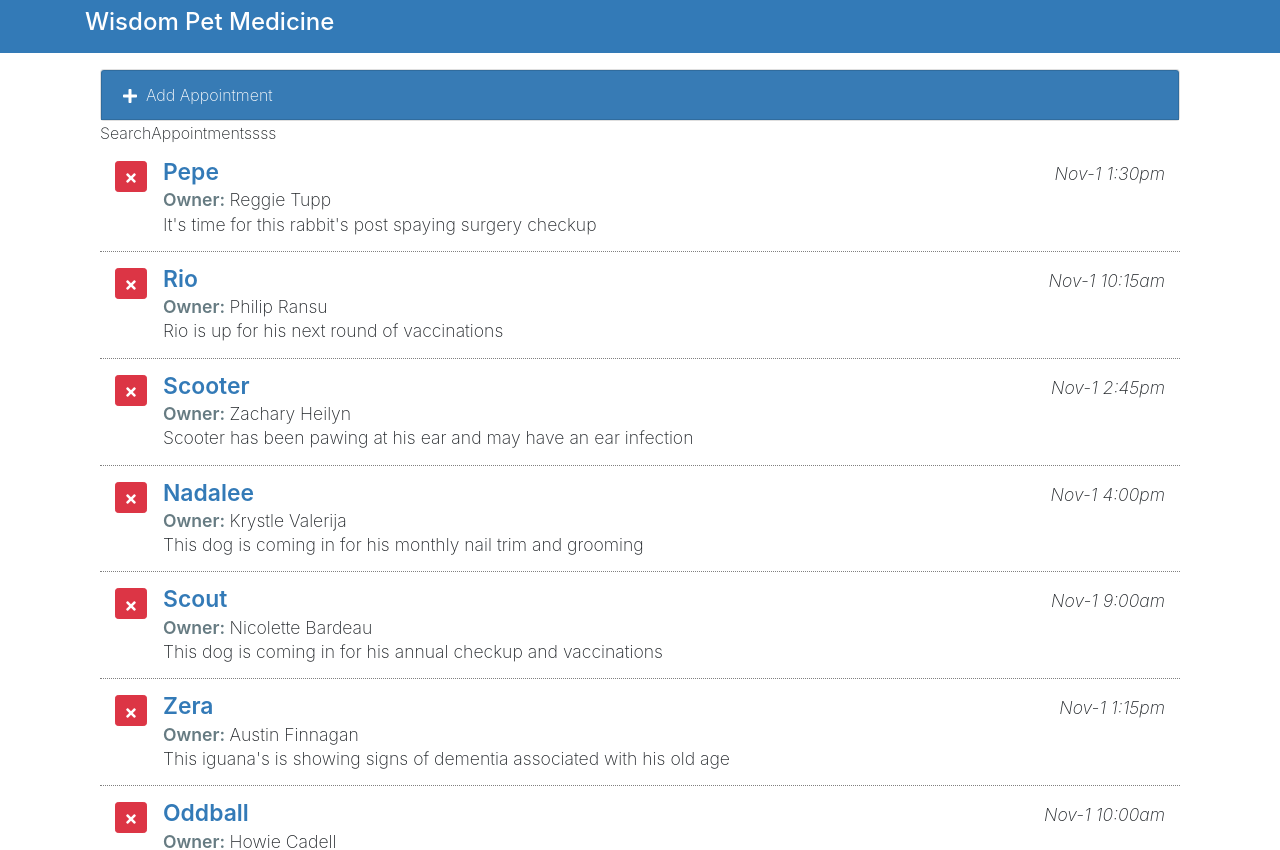
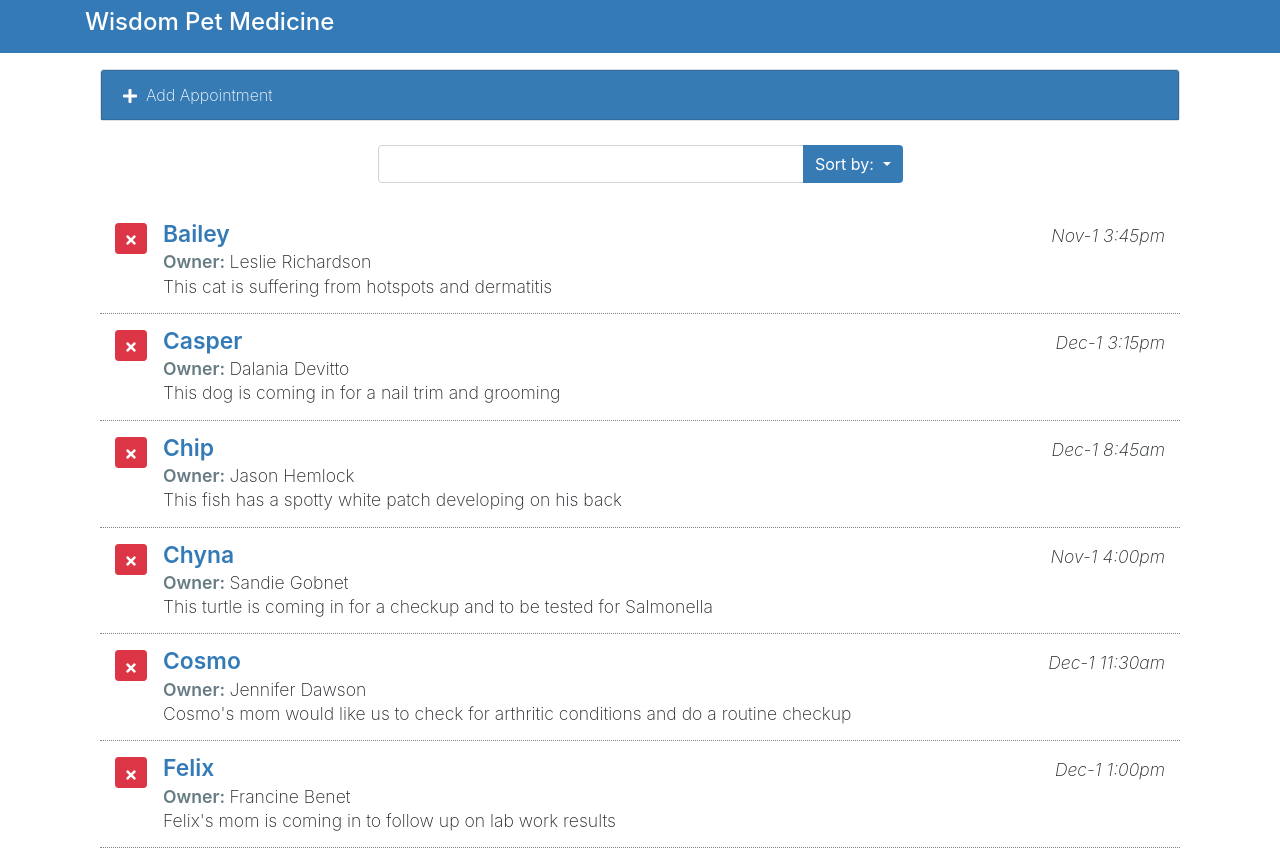
Before and after one commit to johnmorrisQADeveloper/004_react_interface, a React (Create React App) app: page / in a window 1280 px wide. Shown: the top 850 px of the page. Built offline with nearby package versions, Linux system fonts and the light colour scheme.

Commit message:
search component

```diff
--- a/src/components/App.js
+++ b/src/components/App.js
@@ -9,6 +9,8 @@
     myName: 'JohnMorris',
     myAppointments: [],
     formDisplay: false,
+    orderBy: 'petName',
+    orderDir: 'asc',
     lastIndex: 0
   }
   componentDidMount() {
@@ -47,6 +49,22 @@
     })
   }
   render() {
+    let order
+    let filteredApts = this.state.myAppointments
+    if (this.state.orderDir === 'asc') {
+      order = 1
+    } else {
+      order = -1
+    }
+    filteredApts.sort((a,b) => {
+      if (a[this.state.orderBy].toLowerCase() <
+          b[this.state.orderBy].toLowerCase()
+      ) {
+        return -1 * order
+      } else {
+        return 1 * order
+      }
+    })
     return (
       <main className="page bg-white" id="petratings">
         <div className="container">
@@ -60,7 +78,7 @@
                 />
                 <SearchAppointments />
                 <ListAppointments
-                  myAppointments={this.state.myAppointments}
+                  myAppointments={filteredApts}
                   deleteAppointment={this.deleteAppointment}
                 />
               </div>
--- a/src/components/SearchAppointments.js
+++ b/src/components/SearchAppointments.js
@@ -3,8 +3,47 @@
 export default class SearchAppointments extends Component {
   render() {
     return (
-      <div>
-        SearchAppointmentssss
+      <div className="search-appointments row justify-content-center my-4">
+        <div className="col-md-6">
+          <div className="input-group">
+            <input
+              id="SearchApts"
+              type="text"
+              className="form-control"
+              aria-label="Search Appointments"
+            />
+            <div className="input-group-append">
+              <button
+                type="button"
+                className="btn btn-primary dropdown-toggle"
+                data-toggle="dropdown"
+                aria-haspopup="true"
+                aria-expanded="false"
+              >
+                Sort by: <span className="caret" />
+              </button>
+
+              <div className="sort-menu dropdown-menu dropdown-menu-right">
+                <button className="sort-by dropdown-item" href="#">
+                  Pet Name
+              </button>
+                <button className="sort-by dropdown-item" href="#">
+                  Date
+              </button>
+                <button className="sort-by dropdown-item" href="#">
+                  Owner
+              </button>
+                <div role="separator" className="dropdown-divider" />
+                <button className="sort-by dropdown-item" href="#">
+                  Asc
+              </button>
+                <button className="sort-by dropdown-item" href="#">
+                  Desc
+              </button>
+              </div>
+            </div>
+          </div>
+        </div>
       </div>
     )
   }
```
